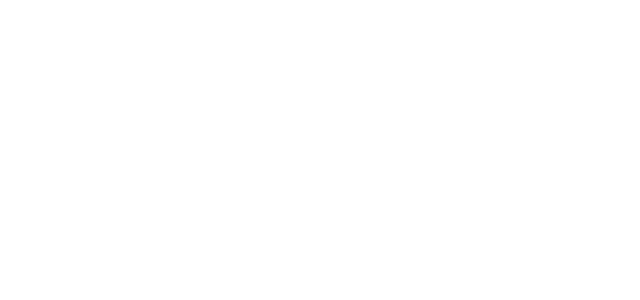
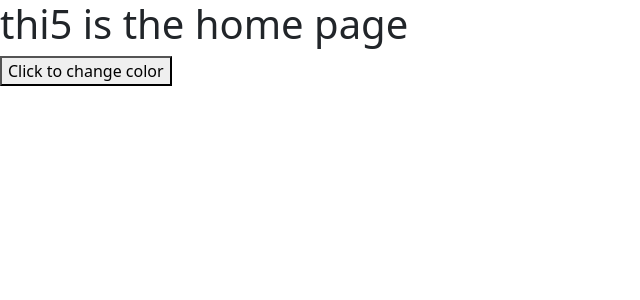
Before and after one commit to Rahul6700/myRepository, a React (Create React App) app in the folder frontend/: page /home in a window 1280 px wide. Before the commit this address had no page. Shown: the top 300 px of the page, without its empty margins (0-640 px from the left). Built offline with nearby package versions, Linux system fonts and the light colour scheme.

Commit message:
fix: home page routing

```diff
--- a/frontend/src/App.js
+++ b/frontend/src/App.js
@@ -1,6 +1,7 @@
 import { BrowserRouter as Router, Route, Routes, Link } from 'react-router-dom';
 import Signin from './signin.js';
 import Signup from './signup.js';
+import Home from './home.js';
 import 'bootstrap/dist/css/bootstrap.min.css';
 
 function App() {
@@ -34,6 +35,7 @@ function App() {
         {/* SignIn Route */}
         <Route path='/signin' element={<Signin />} />
         <Route path='/signup' element={<Signup />} />
+        <Route path='/home' element={<Home />} />
       </Routes>
     </Router>
   );
--- a/frontend/src/home.js
+++ b/frontend/src/home.js
@@ -1,4 +1,5 @@
 import { v4 as uuidv4 } from 'uuid';
+import { useState } from 'react';
 
 export default function Home() {
   const [hex, sethex] = useState('#181818');
@@ -9,7 +10,7 @@ export default function Home() {
 
   return (
     <div>
-      <h1>home.js is tis page bro</h1>
+      <h1>thi5 is the home page</h1>
       <div style={{ backgroundColor: hex }}></div>
       <button>Click to change color</button>
     </div>
--- a/frontend/src/signin.js
+++ b/frontend/src/signin.js
@@ -1,5 +1,6 @@
 import { useState, useRef } from 'react';
-import Cookies from "universal-cookie";
+import Cookies from 'universal-cookie';
+import { useNavigate } from 'react-router-dom';
 
 export default function Signin() {
   const [username, setusername] = useState('');
@@ -7,6 +8,7 @@ export default function Signin() {
   const [jwt, setjwt] = useState('');
   const jwtRef = useRef(null);
   const cookies = new Cookies();
+  const navigate = useNavigate();
 
   const handleSubmit = (e) => {
     e.preventDefault();
@@ -32,8 +34,8 @@ export default function Signin() {
         } else if (data.success) {
           setjwt(data.success);
           jwtRef.current = data.success;
-          cookies.set("jwt_authorization", data.success);
-          window.location.href="./home"
+          cookies.set('jwt_authorization', data.success);
+          navigate('/home');
         }
       })
       .catch((error) => {
@@ -69,7 +71,9 @@ export default function Signin() {
             onChange={(e) => setpassword(e.target.value)}
           ></textarea>
 
-          <button className='btn btn-primary' onClick={handleSubmit}>Submit</button>
+          <button className='btn btn-primary' onClick={handleSubmit}>
+            Submit
+          </button>
         </div>
       </div>
     </div>
```
